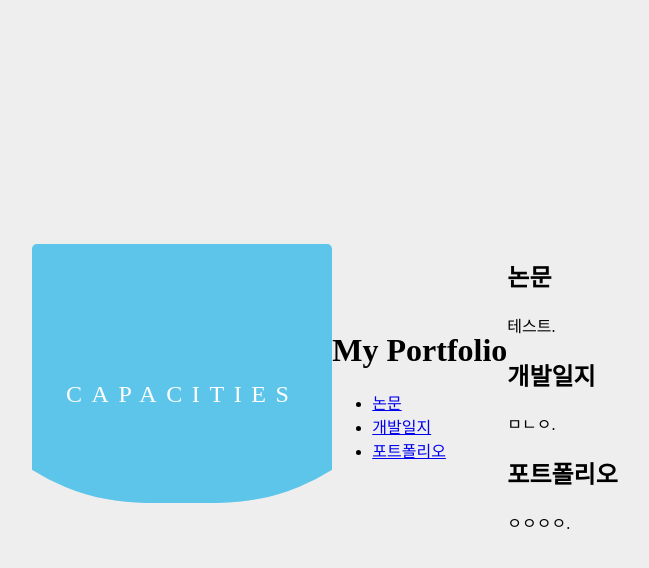
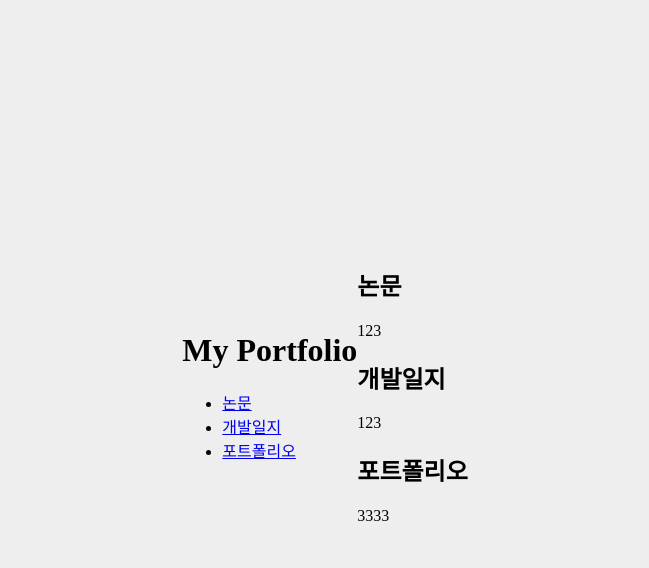
Before and after one commit to freez1no/freezino.github.io, a plain HTML site: page index.html in a window 1280 px wide. Shown: the part 14-582 px from the top of the page, without its empty margins (315-964 px from the left). Drawn offline with Linux system fonts and the light colour scheme.

Commit message:
Update index.html

```diff
--- a/index.html
+++ b/index.html
@@ -3,17 +3,12 @@
 <head>
     <meta charset="UTF-8">
     <meta name="viewport" content="width=device-width, initial-scale=1.0">
- <div class='box'>
-    <div class='wave -one'></div>
-    <div class='wave -two'></div>
-    <div class='wave -three'></div>
-    <div class='title'>Capacities</div>
- </div>
+    <title>My Portfolio</title>
     <link rel="stylesheet" href="style.css">
 </head>
 <body>
     <header>
-        <h1>My Portfolio</h1>
+        <h1 class="glitch" data-text="My Portfolio">My Portfolio</h1>
         <nav>
             <ul class="menu">
                 <li><a href="#" data-target="thesis">논문</a></li>
@@ -26,15 +21,15 @@
     <section id="content">
         <div id="thesis" class="tab-content">
             <h2>논문</h2>
-            <p>테스트.</p>
+            <p>123</p>
         </div>
         <div id="dev-log" class="tab-content">
             <h2>개발일지</h2>
-            <p>ㅁㄴㅇ.</p>
+            <p>123</p>
         </div>
         <div id="portfolio" class="tab-content">
             <h2>포트폴리오</h2>
-            <p>ㅇㅇㅇㅇ.</p>
+            <p>3333</p>
         </div>
     </section>
 
```
